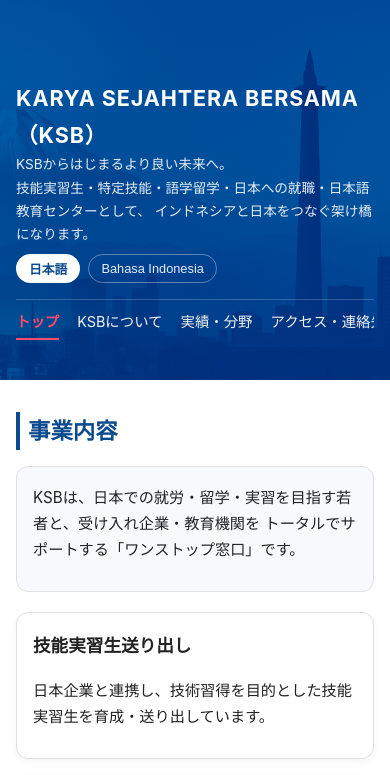
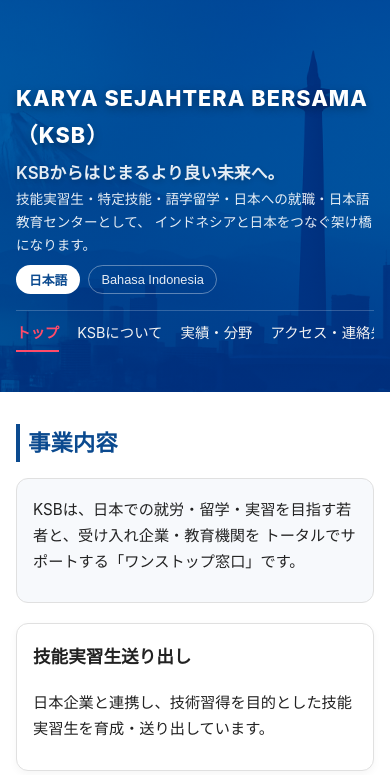
Before and after one commit to katsuma1029-netizen/ksb-site, a plain HTML site: page index.html in a window 390 px wide. Shown: the top 775 px of the page. Drawn offline with Linux system fonts and the light colour scheme.

Commit message:
Update index.html

```diff
--- a/index.html
+++ b/index.html
@@ -114,6 +114,33 @@
       font-size: 1.6rem;
       letter-spacing: 0.04em;
     }
+    /* --- ヘッダータイトル強調 --- */
+header h1 {
+  font-size: 2.8rem;          /* 文字サイズUP */
+  font-weight: 800;           /* かなり太く */
+  letter-spacing: 0.05em;
+  text-shadow: 0 3px 8px rgba(0, 0, 0, 0.35); /*影で読みやすく*/
+}
+
+/* キャッチコピー強調 */
+header .catchcopy {
+  font-size: 1.25rem;
+  font-weight: 600;
+  margin-top: 6px;
+  display: block;
+  text-shadow: 0 2px 6px rgba(0, 0, 0, 0.25);
+}
+
+/* スマホ調整 */
+@media (max-width: 640px) {
+  header h1 {
+    font-size: 2rem;
+  }
+  header .catchcopy {
+    font-size: 1.05rem;
+  }
+}
+
     header p {
       margin: 0;
       font-size: 0.88rem;
@@ -410,8 +437,8 @@
       <div class="brand-row">
         <div>
           <h1>KARYA SEJAHTERA BERSAMA（KSB）</h1>
-           <p class="lang-ja">KSBからはじまるより良い未来へ。</p>
-  <p class="lang-id">Menuju masa depan yang lebih baik, dimulai dari KSB.</p>
+<p class="lang-ja catchcopy">KSBからはじまるより良い未来へ。</p>
+ <p class="lang-id catchcopy">Menuju masa depan yang lebih baik, dimulai dari KSB.</p>
           <p class="lang-ja">
             技能実習生・特定技能・語学留学・日本への就職・日本語教育センターとして、
             インドネシアと日本をつなぐ架け橋になります。
```
